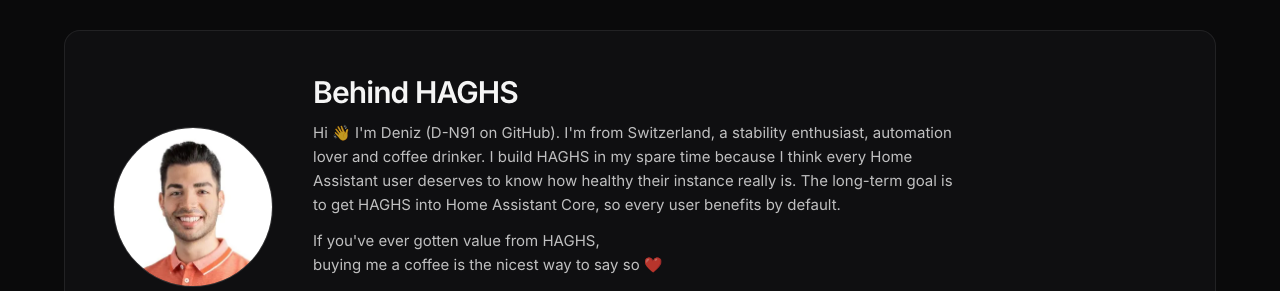
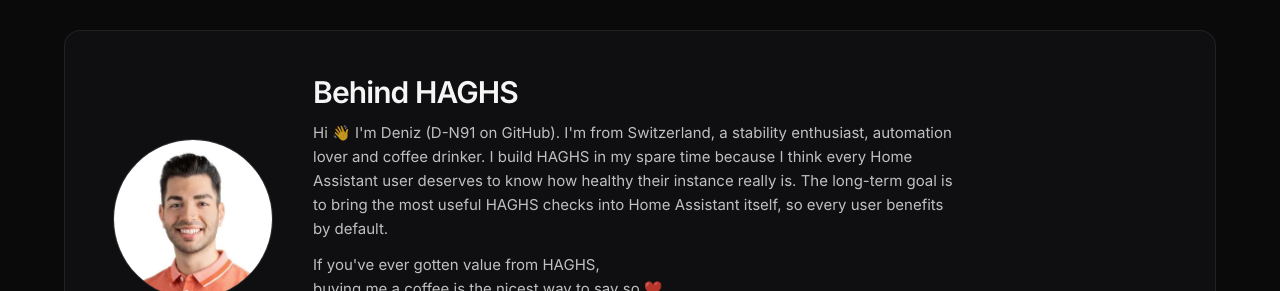
Before and after one commit to HA-Pulse/hapulse.dev, a plain HTML site: page index.html in a window 1280 px wide. Shown: the part 3660-3951 px from the top of the page. Drawn offline with Linux system fonts and the light colour scheme.

Commit message:
Site: Behind HAGHS goal sentence
Co-Authored-By: Claude Opus 5.5 <noreply@anthropic.com>
Claude-Session: https://claude.ai/code/session_014uDeRwAxtyXejh69hsgeZc

```diff
--- a/index.html
+++ b/index.html
@@ -343,7 +343,7 @@
       <img src="assets/deniz.webp" alt="Deniz, creator of HAGHS" width="160" height="160" class="behind-photo" loading="lazy" decoding="async">
       <div>
         <h2 id="behind-h">Behind HAGHS</h2>
-        <p>Hi 👋 I'm Deniz (D-N91 on GitHub). I'm from Switzerland, a stability enthusiast, automation lover and coffee drinker. I build HAGHS in my spare time because I think every Home Assistant user deserves to know how healthy their instance really is. The long-term goal is to get HAGHS into Home Assistant Core, so every user benefits by default.</p>
+        <p>Hi 👋 I'm Deniz (D-N91 on GitHub). I'm from Switzerland, a stability enthusiast, automation lover and coffee drinker. I build HAGHS in my spare time because I think every Home Assistant user deserves to know how healthy their instance really is. The long-term goal is to bring the most useful HAGHS checks into Home Assistant itself, so every user benefits by default.</p>
         <p>If you've ever gotten value from HAGHS,<br>buying me a coffee is the nicest way to say&nbsp;so&nbsp;❤️</p>
         <div class="cta-btns">
           <a href="https://github.com/D-N91" class="btn btn-secondary btn-lg" target="_blank" rel="noopener">
```
